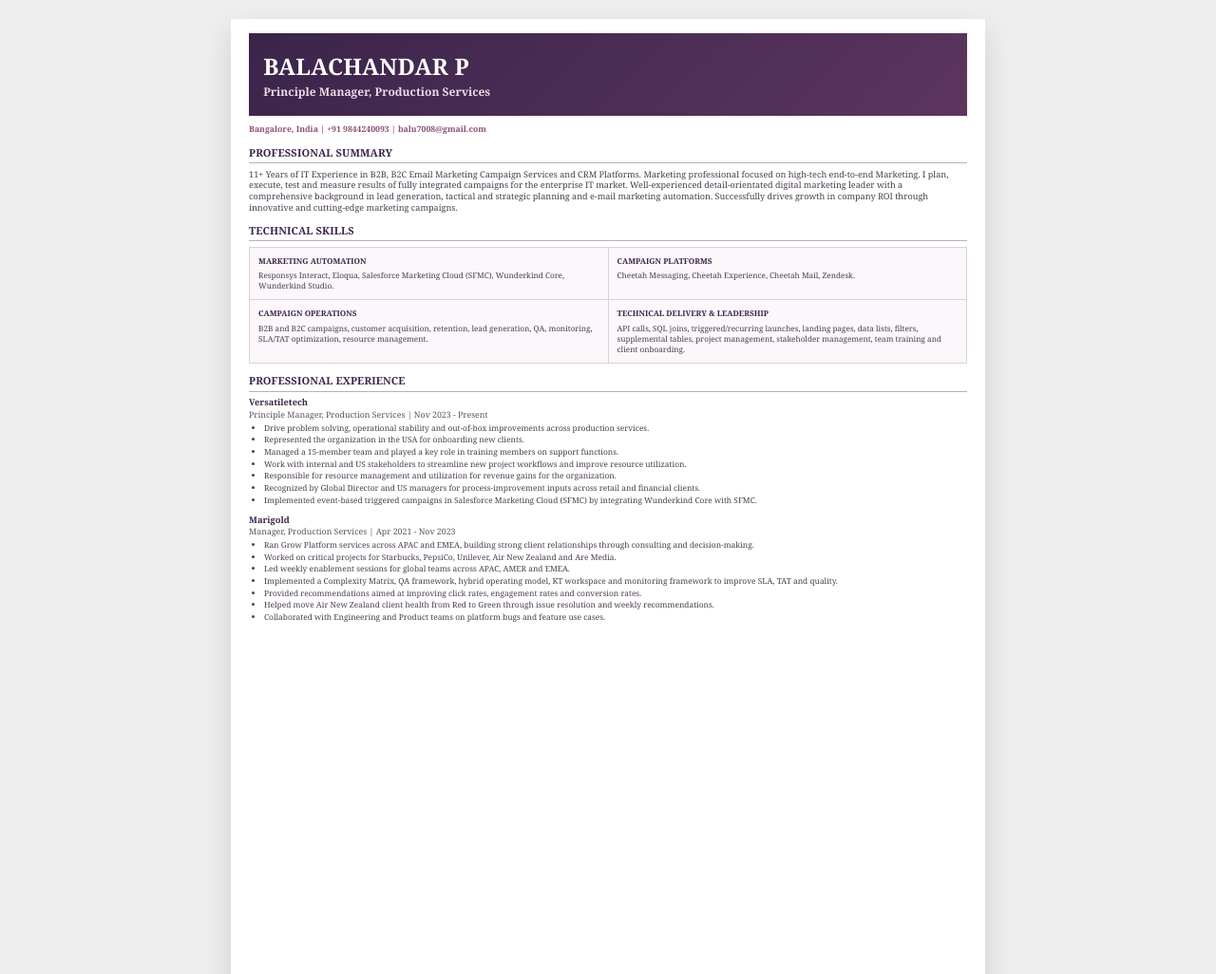
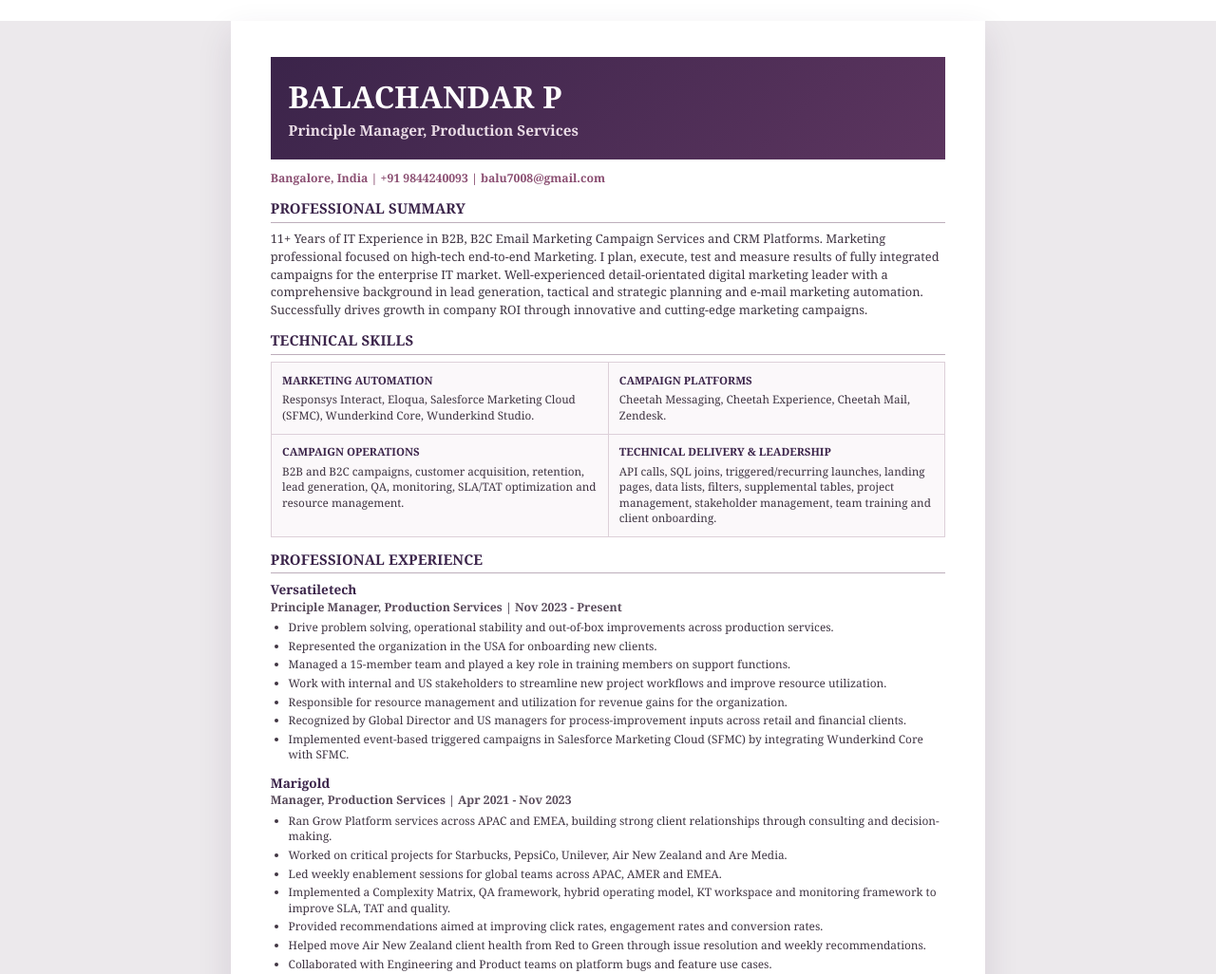
Before and after one commit to anbu143dude/Balachandar, a plain HTML site: page cv.html in a window 1280 px wide. Shown: the top 1026 px of the page at 95% size. Drawn offline with Linux system fonts and the light colour scheme.

Commit message:
Improve CV PDF clarity and readability

```diff
--- a/cv.html
+++ b/cv.html
@@ -1,27 +1,153 @@
 <!doctype html>
 <html lang="en">
 <head>
-<meta charset="utf-8"><meta name="viewport" content="width=device-width,initial-scale=1">
+<meta charset="utf-8">
+<meta name="viewport" content="width=device-width,initial-scale=1">
 <title>Balachandar P | CV</title>
 <style>
-:root{--plum:#3b244a;--plum2:#5c355f;--rose:#8b4f72;--soft:#f4eaf0;--soft2:#fbf7fa;--ink:#4a3d4d;--muted:#796d79;--line:#d8cbd5}
-*{box-sizing:border-box}body{margin:0;background:#fff;color:var(--ink);font-family:Georgia,"Times New Roman",serif;font-size:11px;line-height:1.28}
-.page{width:210mm;min-height:297mm;margin:0 auto;padding:4mm 5mm 5mm}
-.banner{background:linear-gradient(135deg,var(--plum),var(--plum2));color:#fff;padding:6mm 4mm 4.5mm;margin-bottom:2.5mm}
-.banner h1{font-size:24px;line-height:1;margin:0 0 2mm;letter-spacing:.2px}.banner p{font-size:12px;color:#eadce6;margin:0;font-weight:700}
-.contact{font-size:8.7px;color:var(--rose);margin:0 0 1.4mm;font-weight:700}.contact a{color:inherit;text-decoration:none}
-.section{margin-top:3mm}.section h2{font-size:11px;margin:0 0 1.4mm;padding-bottom:1mm;border-bottom:1px solid #bcaebb;color:var(--plum);letter-spacing:.1px}
-.summary{font-size:9.1px;margin:0}
-.skills-table{width:100%;border-collapse:collapse;table-layout:fixed;background:var(--soft2);border:1px solid #d9cdd6}
-.skills-table td{width:50%;vertical-align:top;padding:2.4mm;border:1px solid #ddd0d9}
-.skills-table h3{font-size:8.2px;margin:0 0 1mm;color:var(--plum);text-transform:uppercase}
-.skills-table p{font-size:8.2px;margin:0;line-height:1.35}
-.exp{margin-bottom:2.4mm}.exp-head{font-size:9.3px;font-weight:700;color:var(--plum);margin-bottom:.5mm}.exp-role{font-size:8.8px;margin-bottom:.7mm;color:#5f5060}.exp ul{margin:0;padding-left:4.2mm}.exp li{font-size:8.4px;line-height:1.3;margin-bottom:.45mm}
-.continued{break-before:page}.compact-line{font-size:8.5px;line-height:1.4;margin:0 0 .7mm}
-.edu p,.certs p,.awards p{font-size:8.6px;margin:.5mm 0}
-.print-note{display:none}
-@media screen{body{background:#eee}.page{background:#fff;box-shadow:0 12px 30px rgba(0,0,0,.12);margin:20px auto}}
-@media print{@page{size:A4;margin:0}body{background:#fff}.page{box-shadow:none;margin:0;page-break-after:auto}}
+:root{
+  --plum:#3b244a;
+  --plum2:#5c355f;
+  --rose:#8b4f72;
+  --rose-soft:#f4eaf0;
+  --paper:#ffffff;
+  --ink:#3f3442;
+  --muted:#695c69;
+  --line:#d5c7d2;
+}
+*{box-sizing:border-box}
+html,body{margin:0;padding:0;background:#fff}
+body{
+  color:var(--ink);
+  font-family:Georgia,"Times New Roman",serif;
+  font-size:10pt;
+  line-height:1.38;
+}
+.page{
+  width:210mm;
+  min-height:297mm;
+  margin:0 auto;
+  padding:10mm 11mm 10mm;
+  background:var(--paper);
+  position:relative;
+}
+.banner{
+  background:linear-gradient(135deg,var(--plum),var(--plum2));
+  color:#fff;
+  padding:7mm 5mm 5.5mm;
+  margin-bottom:3mm;
+}
+.banner h1{
+  font-size:24pt;
+  line-height:1;
+  letter-spacing:.2px;
+  margin:0 0 2.2mm;
+  font-weight:700;
+}
+.banner p{
+  margin:0;
+  color:#eadce6;
+  font-size:11.5pt;
+  font-weight:700;
+}
+.contact{
+  margin:0 0 2.5mm;
+  color:var(--rose);
+  font-size:9.2pt;
+  line-height:1.35;
+  font-weight:700;
+}
+.section{margin-top:4mm}
+.section h2{
+  margin:0 0 2mm;
+  padding-bottom:1.2mm;
+  border-bottom:1.2px solid #bdaebb;
+  color:var(--plum);
+  font-size:11.2pt;
+  line-height:1.2;
+  letter-spacing:.15px;
+}
+.summary{
+  margin:0;
+  font-size:9.6pt;
+  line-height:1.45;
+}
+.skills-table{
+  width:100%;
+  border-collapse:collapse;
+  table-layout:fixed;
+  background:#fbf8fa;
+  border:1px solid #dacdd7;
+}
+.skills-table td{
+  width:50%;
+  vertical-align:top;
+  padding:3mm;
+  border:1px solid #ddd0d9;
+}
+.skills-table h3{
+  margin:0 0 1.2mm;
+  color:var(--plum);
+  font-size:8.6pt;
+  line-height:1.25;
+  text-transform:uppercase;
+}
+.skills-table p{
+  margin:0;
+  font-size:8.8pt;
+  line-height:1.4;
+}
+.exp{
+  margin-bottom:3.4mm;
+  break-inside:avoid;
+}
+.exp-head{
+  margin-bottom:.7mm;
+  color:var(--plum);
+  font-size:10.2pt;
+  line-height:1.25;
+  font-weight:700;
+}
+.exp-role{
+  margin-bottom:1.2mm;
+  color:#594b5b;
+  font-size:9.2pt;
+  line-height:1.3;
+  font-weight:600;
+}
+.exp ul{
+  margin:0;
+  padding-left:5mm;
+}
+.exp li{
+  margin-bottom:.8mm;
+  font-size:8.9pt;
+  line-height:1.4;
+}
+.edu p,.certs p,.awards p{
+  margin:.9mm 0;
+  font-size:9pt;
+  line-height:1.42;
+}
+.page-label{
+  position:absolute;
+  right:11mm;
+  bottom:5mm;
+  color:#9c8c99;
+  font:7.5pt Arial,sans-serif;
+}
+.continued{break-before:page}
+@media screen{
+  body{background:#ece9ec}
+  .page{margin:22px auto;box-shadow:0 14px 34px rgba(59,36,74,.12)}
+}
+@media print{
+  @page{size:A4;margin:0}
+  body{background:#fff}
+  .page{margin:0;box-shadow:none;page-break-after:always}
+  .page:last-of-type{page-break-after:auto}
+  *{-webkit-print-color-adjust:exact!important;print-color-adjust:exact!important}
+}
 </style>
 </head>
 <body>
@@ -31,6 +157,7 @@
     <h1>BALACHANDAR P</h1>
     <p>Principle Manager, Production Services</p>
   </div>
+
   <p class="contact">Bangalore, India | +91 9844240093 | balu7008@gmail.com</p>
 
   <div class="section">
@@ -42,12 +169,24 @@
     <h2>TECHNICAL SKILLS</h2>
     <table class="skills-table">
       <tr>
-        <td><h3>MARKETING AUTOMATION</h3><p>Responsys Interact, Eloqua, Salesforce Marketing Cloud (SFMC), Wunderkind Core, Wunderkind Studio.</p></td>
-        <td><h3>CAMPAIGN PLATFORMS</h3><p>Cheetah Messaging, Cheetah Experience, Cheetah Mail, Zendesk.</p></td>
+        <td>
+          <h3>MARKETING AUTOMATION</h3>
+          <p>Responsys Interact, Eloqua, Salesforce Marketing Cloud (SFMC), Wunderkind Core, Wunderkind Studio.</p>
+        </td>
+        <td>
+          <h3>CAMPAIGN PLATFORMS</h3>
+          <p>Cheetah Messaging, Cheetah Experience, Cheetah Mail, Zendesk.</p>
+        </td>
       </tr>
       <tr>
-        <td><h3>CAMPAIGN OPERATIONS</h3><p>B2B and B2C campaigns, customer acquisition, retention, lead generation, QA, monitoring, SLA/TAT optimization, resource management.</p></td>
-        <td><h3>TECHNICAL DELIVERY & LEADERSHIP</h3><p>API calls, SQL joins, triggered/recurring launches, landing pages, data lists, filters, supplemental tables, project management, stakeholder management, team training and client onboarding.</p></td>
+        <td>
+          <h3>CAMPAIGN OPERATIONS</h3>
+          <p>B2B and B2C campaigns, customer acquisition, retention, lead generation, QA, monitoring, SLA/TAT optimization and resource management.</p>
+        </td>
+        <td>
+          <h3>TECHNICAL DELIVERY & LEADERSHIP</h3>
+          <p>API calls, SQL joins, triggered/recurring launches, landing pages, data lists, filters, supplemental tables, project management, stakeholder management, team training and client onboarding.</p>
+        </td>
       </tr>
     </table>
   </div>
@@ -83,10 +222,12 @@
       </ul>
     </div>
   </div>
+
+  <div class="page-label">Page 1 of 2</div>
 </section>
 
 <section class="page continued">
-  <div class="section">
+  <div class="section" style="margin-top:0">
     <h2>PROFESSIONAL EXPERIENCE CONTINUED</h2>
 
     <div class="exp">
@@ -130,10 +271,12 @@
 
   <div class="section awards">
     <h2>AWARDS & RECOGNITION</h2>
-    <p>Best Employee | Outstanding quality on Tier-1 accounts</p>
-    <p>Oracle Innovation Recognition | Responsys STO + MVT concept documentation</p>
-    <p>AU Stakeholder Appreciation | High-volume peak-season campaign delivery for Suncorp and Coles Liquor</p>
+    <p><strong>Best Employee</strong> | Outstanding quality on Tier-1 accounts</p>
+    <p><strong>Oracle Innovation Recognition</strong> | Responsys STO + MVT concept documentation</p>
+    <p><strong>AU Stakeholder Appreciation</strong> | High-volume peak-season campaign delivery for Suncorp and Coles Liquor</p>
   </div>
+
+  <div class="page-label">Page 2 of 2</div>
 </section>
 </body>
 </html>
```
